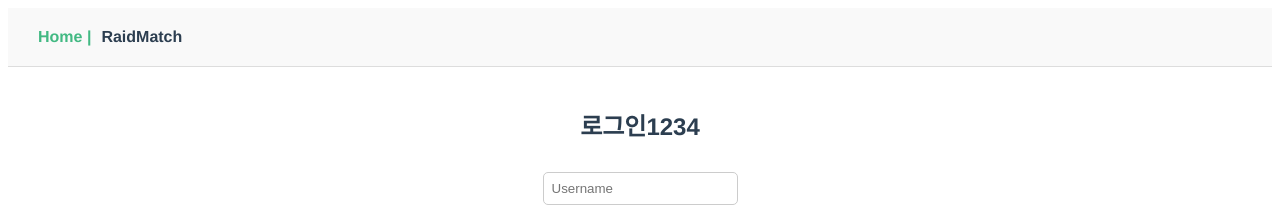
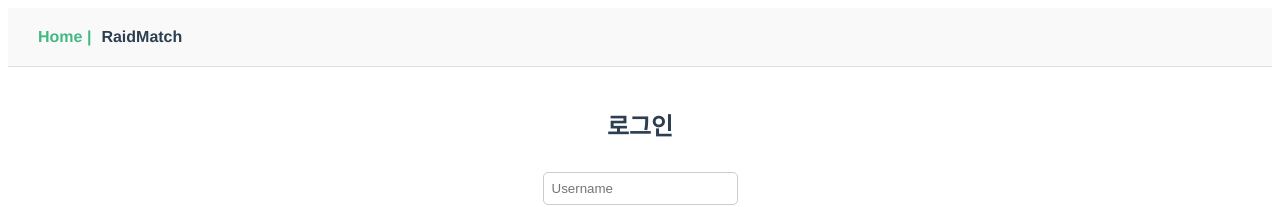
Before and after one commit to lmh5050/vuefrontwas, a Vue app: page / in a window 1280 px wide. Shown: the top 207 px of the page. Built offline with nearby package versions, Linux system fonts and the light colour scheme.

Commit message:
수정 사항 수정

```diff
--- a/src/components/HomeView/HomeLoginView.vue
+++ b/src/components/HomeView/HomeLoginView.vue
@@ -1,6 +1,6 @@
 <template>
   <div class="login-container">
-    <h2>로그인1234</h2>
+    <h2>로그인</h2>
     <form @submit.prevent="login">
       <div class="input-container">
         <input v-model="username" placeholder="Username" class="small-input" />
```
